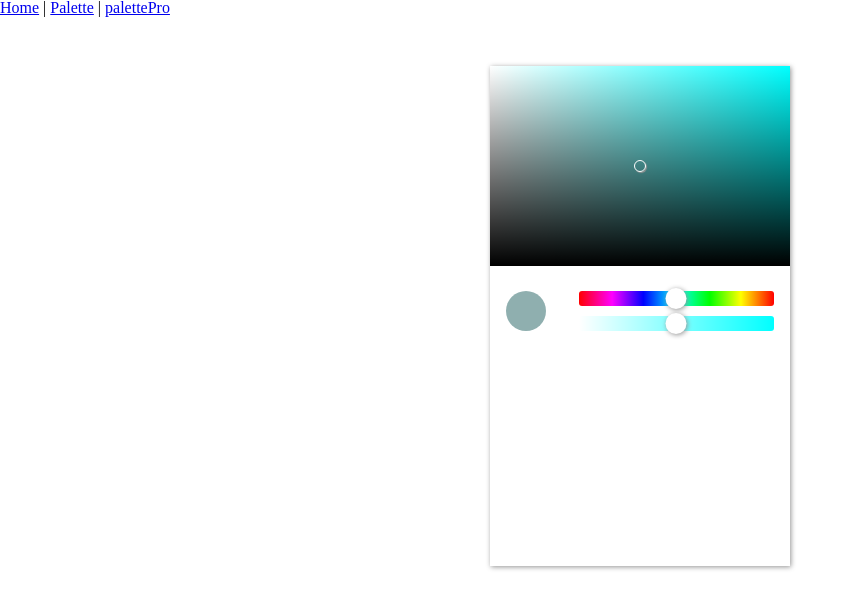
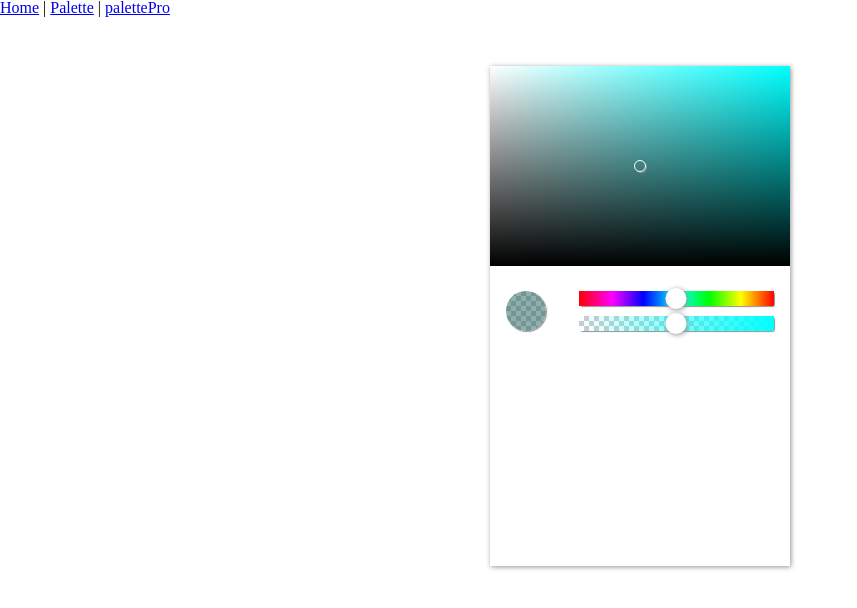
Before and after one commit to jsjzh/vue-tiny-code, a Vue app: page /palettePro in a window 1280 px wide. Shown: the top 608 px of the page, without its empty margins (0-857 px from the left). Built offline with nearby package versions, Linux system fonts and the light colour scheme.

Commit message:
添加了透明的底 哈哈哈哈 =3=

```diff
--- a/src/components/palettePro/palettePro.vue
+++ b/src/components/palettePro/palettePro.vue
@@ -7,13 +7,19 @@
       <div ref="dot" class="color-dot" :style="{'left': `${dotLeft}%`, 'top': `${dotTop}%`}"></div>
     </div>
     <div class="controller-stage">
-      <div class="current-color" :style="{'backgroundColor': currentColor}" @click="handleCopyColor"></div>
+      <div class="current-color-stage" @click="handleCopyColor">
+        <div class="lucency"></div>
+        <div class="current-color" :style="{'backgroundColor': currentColor}"></div>
+      </div>
       <div class="controller-bars">
-        <div ref="hueStage" class="bar hue-bar">
-          <div ref="hue" class="slider hue" :style="{'left': `${hueLeft}%`}"></div>
+        <div ref="hueStage" class="bar hue-stage">
+          <div class="hue-bar"></div>
+          <div ref="hue" class="slider" :style="{'left': `${hueLeft}%`}"></div>
         </div>
-        <div ref="transStage" class="bar trans-bar" :style="{'backgroundImage': `linear-gradient(to right, rgba(255, 255, 255, 0), ${pureColor})`}">
-          <div ref="trans" class="slider trans" :style="{'left': `${transLeft}%`}"></div>
+        <div ref="transStage" class="bar trans-stage">
+          <div class="lucency"></div>
+          <div class="trans-bar" :style="{'backgroundImage': `linear-gradient(to right, rgba(255, 255, 255, 0), ${pureColor})`}"></div>
+          <div ref="trans" class="slider" :style="{'left': `${transLeft}%`}"></div>
         </div>
       </div>
     </div>
@@ -167,12 +173,19 @@ export default {
   justify-content: space-around;
   align-items: center;
 }
-.current-color {
+.current-color-stage {
+  position: relative;
   width: 40px;
   height: 40px;
-  background-color: red;
   border-radius: 50%;
   cursor: cell;
+  box-shadow: 1px 1px 1px #949494;
+  overflow: hidden;
+}
+.current-color {
+  position: absolute;
+  width: 100%;
+  height: 100%;
 }
 .controller-bars {
   width: 65%;
@@ -188,8 +201,12 @@ export default {
   height: 15px;
   border-radius: 3px;
   cursor: e-resize;
+  box-shadow: 1px 1px 1px #949494;
 }
 .hue-bar {
+  position: absolute;
+  width: 100%;
+  height: 100%;
   background-image: linear-gradient(
     to right,
     red 0,
@@ -211,6 +228,20 @@ export default {
   background-color: #fff;
   box-shadow: 1px 1px 5px#949494;
 }
+.trans-bar {
+  position: absolute;
+  width: 100%;
+  height: 100%;
+}
+.lucency {
+  position: absolute;
+  width: 100%;
+  height: 100%;
+  background-image: url("./lucency.png");
+  background-repeat: repeat;
+  background-size: 10px;
+  background-position: 0 0;
+}
 /* controller-stage */
 /* current-color-text-stage */
 .current-color-text-stage {
```
Also changed, not shown: src/components/palettePro/lucency.png (added).
